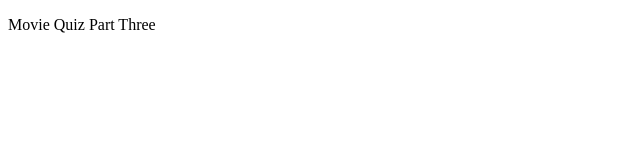
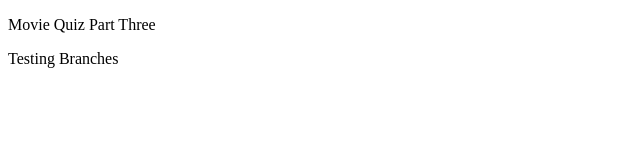
Before and after one commit to hansonnick25/movie-quiz, a plain HTML site: page index.html in a window 1280 px wide. Shown: the whole page, without its empty margins (0-640 px from the left). Drawn offline with Linux system fonts and the light colour scheme.

Commit message:
testing something

```diff
--- a/index.html
+++ b/index.html
@@ -9,6 +9,7 @@
   </head>
   <body>
     <p>Movie Quiz Part Three</p>
+    <p>Testing Branches</p>
   </body>
 
   <script src="assets/js/script.js"></script>
```
